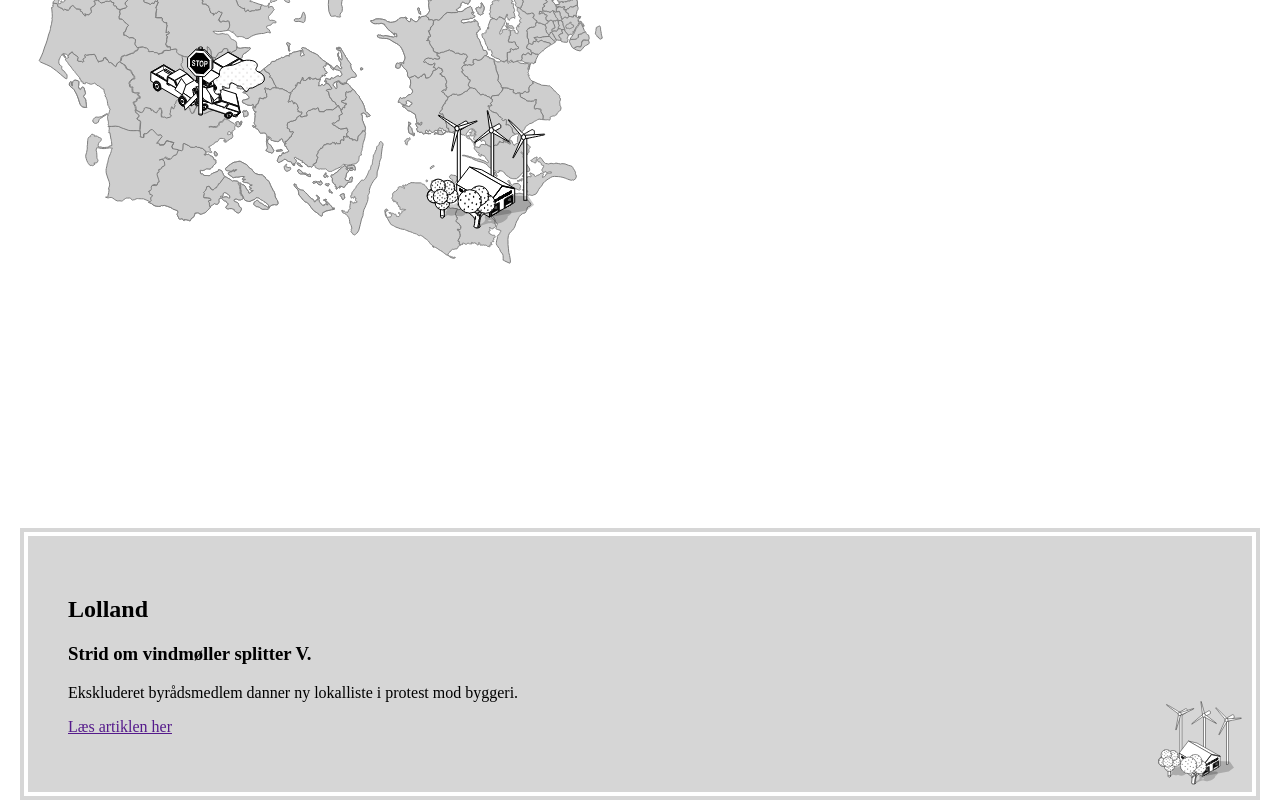
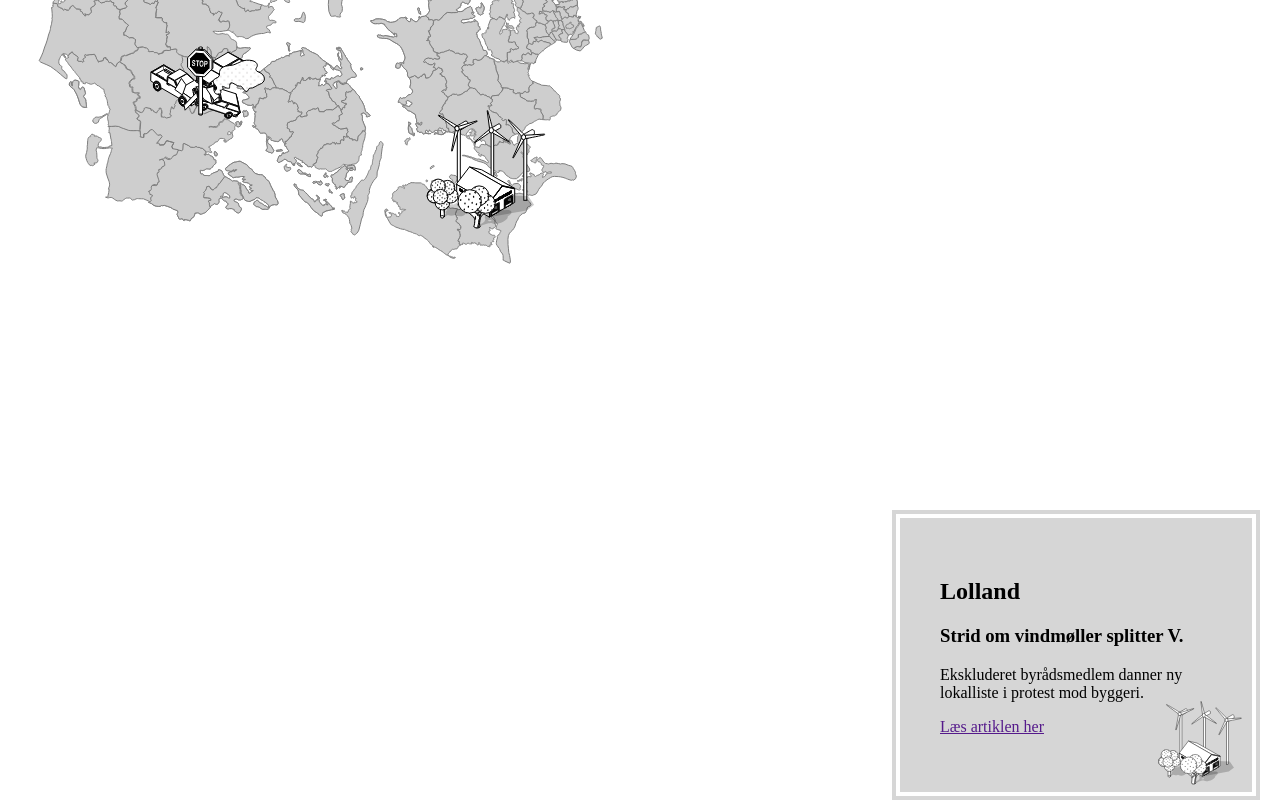
Before and after one commit to JensLykkeBrandt/kv2017-zoom, a website built with webpack: page src/index.html in a window 1280 px wide. Shown: the part 480-1280 px from the top of the page. Built offline with nearby package versions, Linux system fonts and the light colour scheme; a web font is replaced by a local one.

Commit message:
Positioning. Resp.

```diff
--- a/src/styles/styles.scss
+++ b/src/styles/styles.scss
@@ -33,6 +33,14 @@ h1 {
     transition: all 0.3s;
 }
 
+@media (min-width: 600px) {
+    #content-wrapper {
+        left: auto;
+        max-width: 360px
+    }
+}
+
+
 .content-box {
     color: #000;
     position: relative;
@@ -46,6 +54,7 @@ h1 {
         bottom: 5px;
     }
 }
+
 
 body.kv-2017-map-zoom-local #content-wrapper {
     transform: translateY(0);
```
